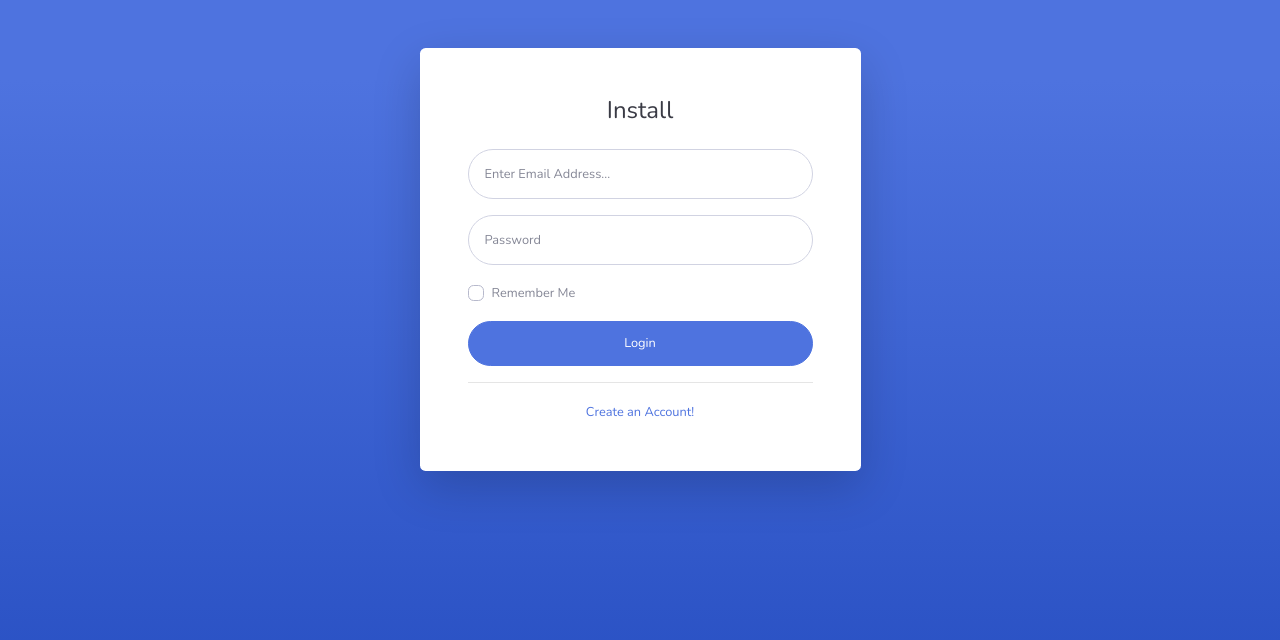
After one commit to alessandro-massarenti/Warehouse-manager, a PHP site: page /login.php in a window 1280 px wide. The commit adds this page. Shown: the top 640 px of the page. Run offline with PHP 8.4, Linux system fonts and the light colour scheme; some libraries are stand-ins or nearby versions.

Commit message:
started creating install.php

```diff
--- /dev/null
+++ b/src/login.php
@@ -0,0 +1,71 @@
+<!DOCTYPE html>
+<html lang="en">
+
+<head>
+  <?php require_once "assets/bodywork/bodyparts/head.html" ?>
+</head>
+
+<body class="bg-gradient-primary">
+
+  <div class="container">
+
+    <!-- Outer Row -->
+    <div class="row justify-content-center">
+
+      <div class="col-xl-5 col-lg-12 col-md-9">
+
+        <div class="card o-hidden border-0 shadow-lg my-5">
+          <div class="card-body p-0">
+            <!-- Nested Row within Card Body -->
+            <div class="row">
+              <div class="col-lg-12">
+                <div class="p-5">
+                  <div class="text-center">
+                    <h1 class="h4 text-gray-900 mb-4">Install</h1>
+                  </div>
+                  <form class="user">
+                    <div class="form-group">
+                      <input type="email" class="form-control form-control-user" id="exampleInputEmail" aria-describedby="emailHelp" placeholder="Enter Email Address...">
+                    </div>
+                    <div class="form-group">
+                      <input type="password" class="form-control form-control-user" id="exampleInputPassword" placeholder="Password">
+                    </div>
+                    <div class="form-group">
+                      <div class="custom-control custom-checkbox small">
+                        <input type="checkbox" class="custom-control-input" id="customCheck">
+                        <label class="custom-control-label" for="customCheck">Remember Me</label>
+                      </div>
+                    </div>
+                    <a href="index.html" class="btn btn-primary btn-user btn-block">
+                      Login
+                    </a>
+                  </form>
+                  <hr>
+                  <div class="text-center">
+                    <a class="small" href="register.html">Create an Account!</a>
+                  </div>
+                </div>
+              </div>
+            </div>
+          </div>
+        </div>
+
+      </div>
+
+    </div>
+
+  </div>
+
+  <!-- Bootstrap core JavaScript-->
+  <script src="vendor/jquery/jquery.min.js"></script>
+  <script src="vendor/bootstrap/js/bootstrap.bundle.min.js"></script>
+
+  <!-- Core plugin JavaScript-->
+  <script src="vendor/jquery-easing/jquery.easing.min.js"></script>
+
+  <!-- Custom scripts for all pages-->
+  <script src="js/sb-admin-2.min.js"></script>
+
+</body>
+
+</html>
```
Also changed, not shown: src/assets/engine/classes/db.class.php (+5 -21 lines), src/install.php (+21 -28 lines).
